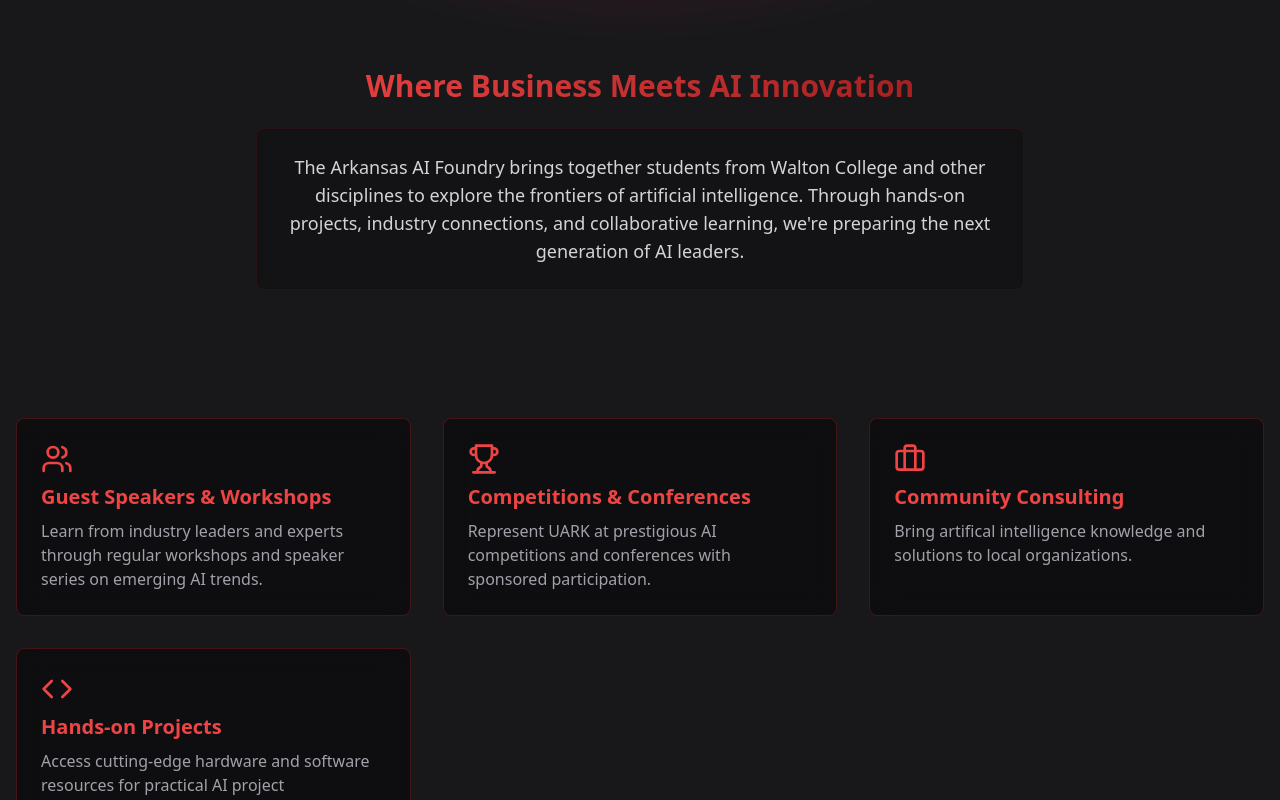
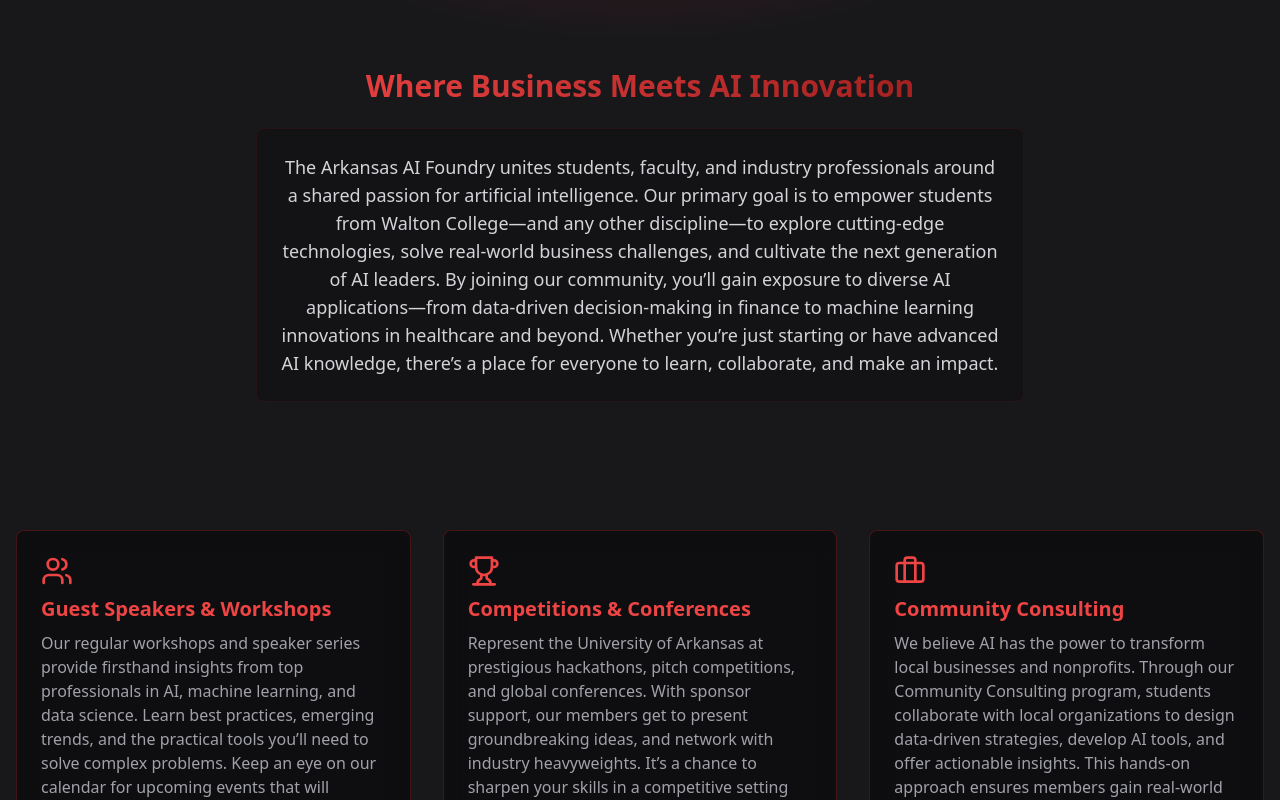
Before and after one commit to srbutler1/ai-foundry, a React (Vite) app: page / in a window 1280 px wide. Shown: the part 660-1460 px from the top of the page. Built offline with nearby package versions, Linux system fonts and the light colour scheme.

Commit message:
Content Update

```diff
--- a/src/App.jsx
+++ b/src/App.jsx
@@ -52,9 +52,16 @@
               Where Business Meets AI Innovation
             </h2>
             <p className="text-zinc-300 text-lg backdrop-blur-sm bg-black/20 p-6 rounded-lg border border-red-900/20">
-              The Arkansas AI Foundry brings together students from Walton College and other disciplines
-              to explore the frontiers of artificial intelligence. Through hands-on projects, industry connections,
-              and collaborative learning, we're preparing the next generation of AI leaders.
+            The Arkansas AI Foundry unites students, faculty, and industry professionals
+            around a shared passion for artificial intelligence. Our primary goal is to
+            empower students from Walton College—and any other discipline—to explore
+            cutting-edge technologies, solve real-world business challenges, and
+            cultivate the next generation of AI leaders.
+
+            By joining our community, you’ll gain exposure to diverse AI applications—from
+            data-driven decision-making in finance to machine learning innovations in healthcare
+            and beyond. Whether you’re just starting or have advanced AI knowledge, there’s a
+            place for everyone to learn, collaborate, and make an impact.
             </p>
           </div>
         </div>
@@ -66,7 +73,10 @@
               <Users className="h-8 w-8 text-red-500 mb-2" />
               <h3 className="text-xl font-bold text-red-500 mb-2">Guest Speakers & Workshops</h3>
               <p className="text-zinc-400">
-                Learn from industry leaders and experts through regular workshops and speaker series on emerging AI trends.
+              Our regular workshops and speaker series provide firsthand insights from top professionals in AI,
+              machine learning, and data science. Learn best practices, emerging trends, and the practical
+              tools you’ll need to solve complex problems. Keep an eye on our calendar
+              for upcoming events that will supercharge your technical and business acumen
               </p>
             </div>
 
@@ -74,7 +84,9 @@
               <Trophy className="h-8 w-8 text-red-500 mb-2" />
               <h3 className="text-xl font-bold text-red-500 mb-2">Competitions & Conferences</h3>
               <p className="text-zinc-400">
-                Represent UARK at prestigious AI competitions and conferences with sponsored participation.
+              Represent the University of Arkansas at prestigious hackathons, pitch competitions, and global conferences.
+              With sponsor support, our members get to present groundbreaking ideas, and network with industry heavyweights.
+              It’s a chance to sharpen your skills in a competitive setting and build lifelong connections in the AI community.
               </p>
             </div>
 
@@ -82,7 +94,9 @@
               <Briefcase className="h-8 w-8 text-red-500 mb-2" />
               <h3 className="text-xl font-bold text-red-500 mb-2">Community Consulting</h3>
               <p className="text-zinc-400">
-                Bring artifical intelligence knowledge and solutions to local organizations.
+              We believe AI has the power to transform local businesses and nonprofits. Through our Community Consulting program,
+              students collaborate with local organizations to design data-driven strategies, develop AI tools, and offer
+              actionable insights. This hands-on approach ensures members gain real-world experience while making a positive impact in the region.
               </p>
             </div>
 
@@ -90,7 +104,9 @@
               <Code className="h-8 w-8 text-red-500 mb-2" />
               <h3 className="text-xl font-bold text-red-500 mb-2">Hands-on Projects</h3>
               <p className="text-zinc-400">
-                Access cutting-edge hardware and software resources for practical AI project development.
+              Our members tackle practical AI challenges using cutting-edge software and hardware. Whether you’re testing
+              a new algorithm in Python or experimenting with a cloud-based AI platform, we provide the resources—and
+              supportive environment—to see your ideas through from concept to deployment.
               </p>
             </div>
           </div>
```
